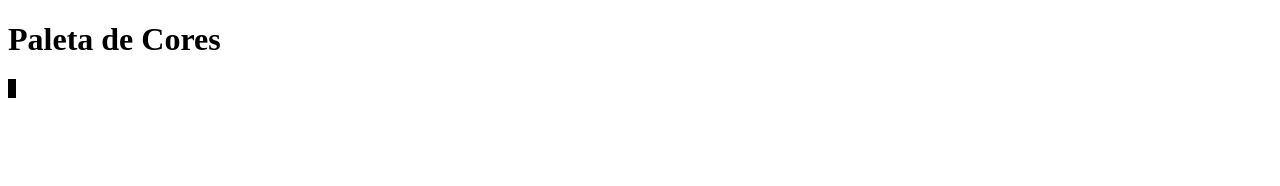
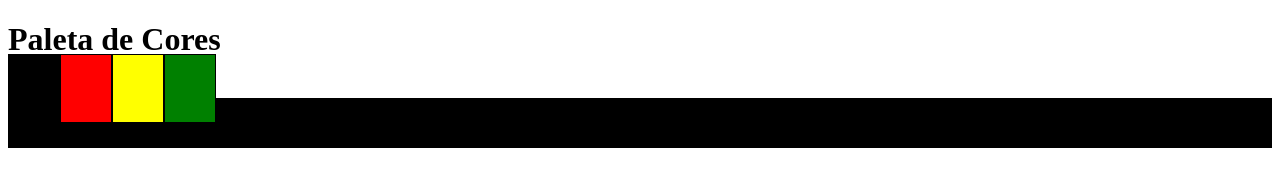
Before and after one commit to Fabio-Vicente/Pixels-Art, a plain HTML site: page index.html in a window 1280 px wide. Drawn offline with Linux system fonts and the light colour scheme.

Commit message:
Requisito 4: adicionando um quadro de pixels

```diff
--- a/index.html
+++ b/index.html
@@ -11,16 +11,10 @@
     <header>
         <h1 id="title">Paleta de Cores</h1>
     </header>
-    <section>
-        <div id="color-palette">
-            <div class="color"></div>
-            <div class="color"></div>
-            <div class="color"></div>
-            <div class="color"></div>
-        </div>
+    <section id="color-palette">
     </section>
-    <section>
-
+    <section id="pixel-board">
     </section>
+    <script src="script.js"></script>
 </body>
 </html>
--- a/script.js
+++ b/script.js
@@ -0,0 +1,18 @@
+const colors = 4;
+const pixels = 5;
+
+const colorPalette = document.getElementById('color-palette');
+const pixelBoard = document.getElementById('pixel-board');
+
+for (let i = 0; i < colors; i += 1) {
+  colorPalette.appendChild(document.createElement('div'));
+  colorPalette.children[i].className = 'color';
+}
+
+for (let i = 0; i < pixels; i += 1) {
+  pixelBoard.appendChild(document.createElement('div'));
+  for (let j = 0; j < pixels; j += 1) {
+    pixelBoard.children[i].appendChild(document.createElement('div'));
+    pixelBoard.children[i].children[j].className = 'pixel';
+  }
+}
--- a/style.css
+++ b/style.css
@@ -5,16 +5,25 @@
 
 .color:nth-child( 1 ) {
   background-color: black;
+  padding: 25px;
 }
 
 .color:nth-child( 2 ) {
   background-color: red;
+  padding: 25px;
 }
 
 .color:nth-child( 3 ) {
   background-color: yellow;
+  padding: 25px;
 }
 
 .color:nth-child( 4 ) {
   background-color: green;
+  padding: 25px;
 }
+
+.pixel {
+  border: 1px solid black;
+  background-color: white;
+}
```
